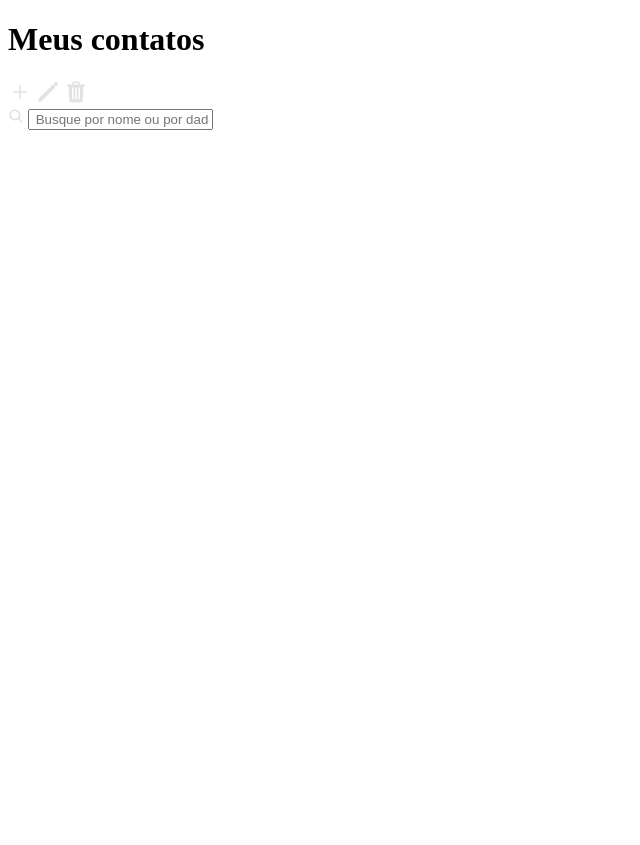
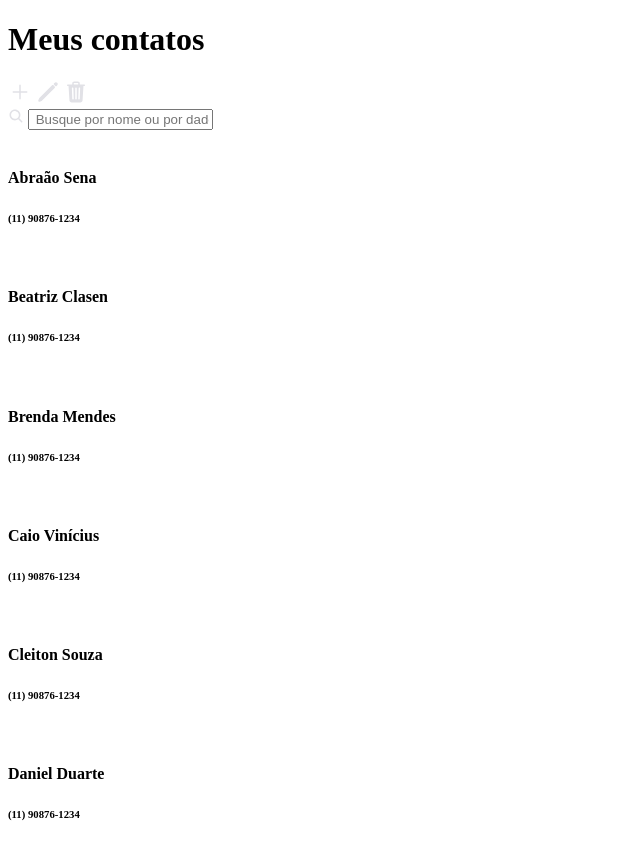
Before and after one commit to tiagosvieira10/paginaDeContatos, a plain HTML site: page index.html in a window 1280 px wide. Shown: the whole page, without its empty margins (0-640 px from the left). Before the commit the page ends 800 px from the top, so only its background shows below. Drawn offline with Linux system fonts and the light colour scheme.

Commit message:
html pagina de scroll

```diff
--- a/index.html
+++ b/index.html
@@ -20,7 +20,50 @@
 
     </header>
     <main>
+        <nav class="paginaDeContatos">
 
+            <div class="a">
+                <img class="alfabeto" src="" alt="">
+
+                <img class="foto" src="" alt="">
+                <h4 class="nome">Abraão Sena</h4>
+                <h6 class="telefone">(11) 90876-1234</h6>
+            </div>
+
+            <div class="b">
+                <img class="alfabeto" src="" alt="">
+
+                <img class="foto" src="" alt="">
+                <h4 class="nome">Beatriz Clasen</h4>
+                <h6 class="telefone">(11) 90876-1234</h6>
+
+                <img class="foto" src="" alt="">
+                <h4 class="nome">Brenda Mendes</h4>
+                <h6 class="telefone">(11) 90876-1234</h6>
+
+            </div>
+
+            <div class="c">
+                <img class="alfabeto" src="" alt="">
+
+                <img class="foto" src="" alt="">
+                <h4 class="nome">Caio Vinícius</h4>
+                <h6 class="telefone">(11) 90876-1234</h6>
+
+                <img class="foto" src="" alt="">
+                <h4 class="nome">Cleiton Souza</h4>
+                <h6 class="telefone">(11) 90876-1234</h6>
+            </div>
+
+            <div class="d">
+                <img class="alfabeto" src="" alt="">
+
+                <img class="foto" src="" alt="">
+                <h4 class="nome">Daniel Duarte</h4>
+                <h6 class="telefone">(11) 90876-1234</h6>
+            </div>
+
+        </nav>
     </main>
 </body>
 </html>
```
